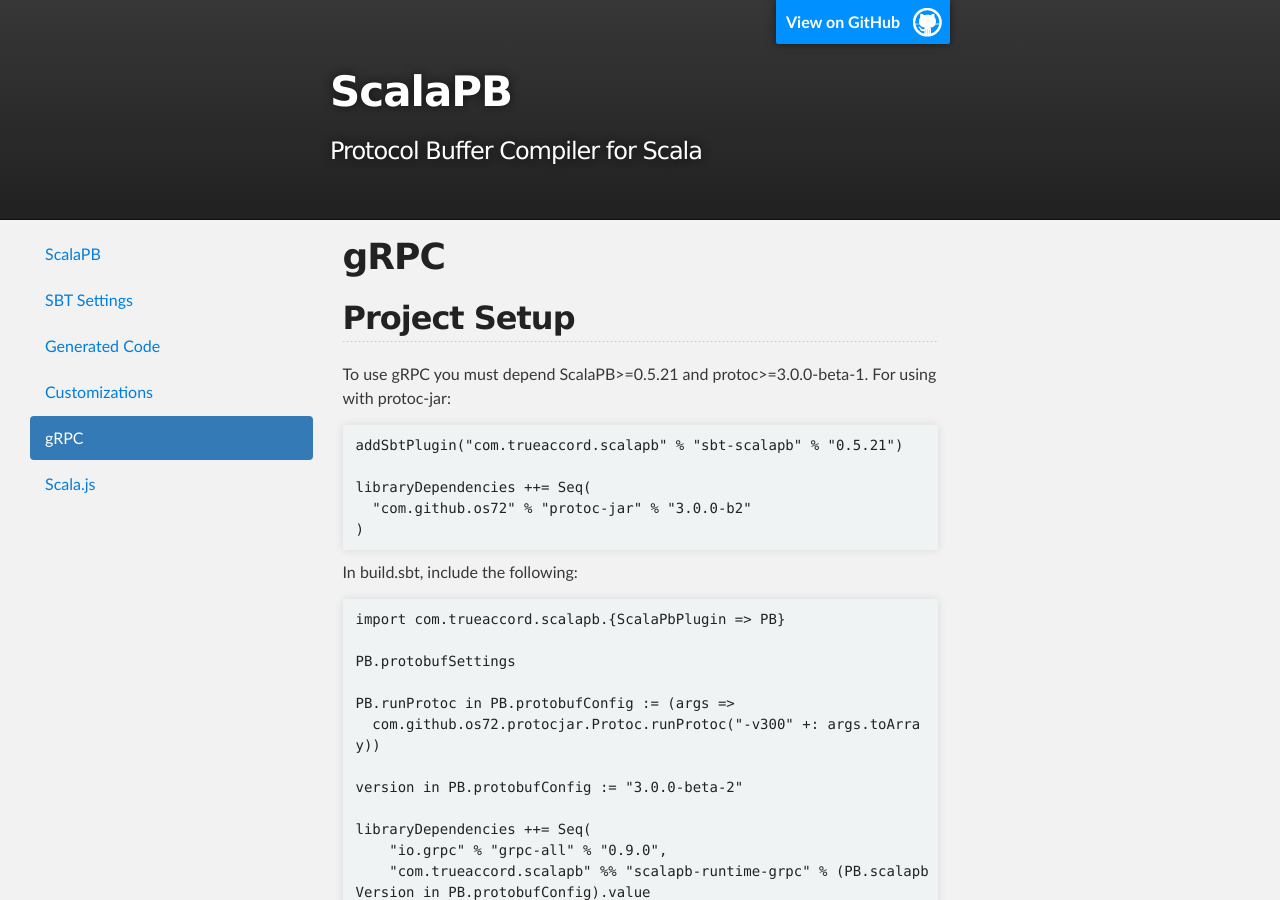
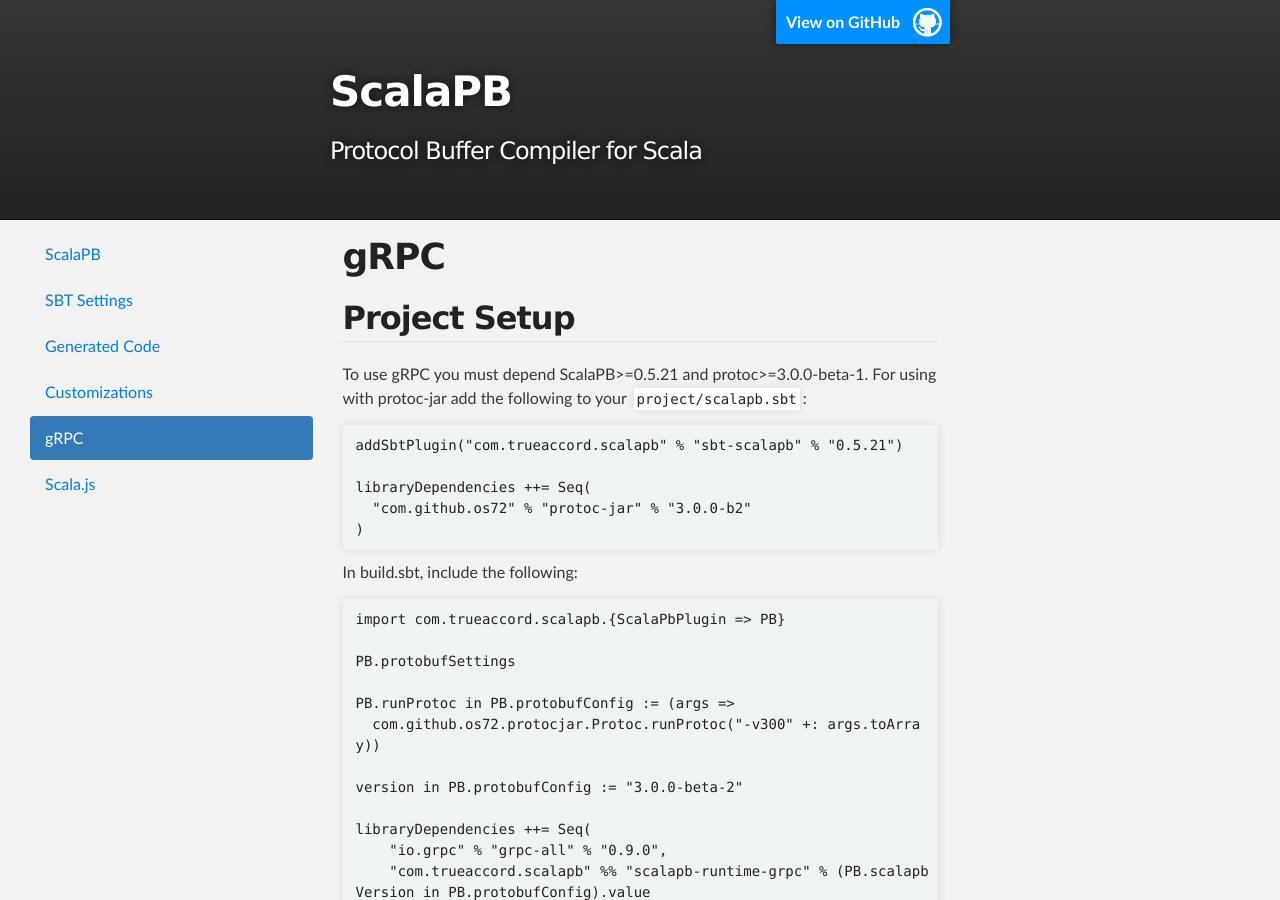
Before and after one commit to scalapb/ScalaPB, a Jekyll site: the page built from grpc.md, in a window 1280 px wide and 900 px high. Built offline with Jekyll 4.4.1, drawn with Linux system fonts in a browser that asks for light colours.

Commit message:
Add filename

```diff
--- a/grpc.md
+++ b/grpc.md
@@ -8,7 +8,7 @@
 ## Project Setup
 
 To use gRPC you must depend ScalaPB>=0.5.21 and protoc>=3.0.0-beta-1. For using
-with protoc-jar:
+with protoc-jar add the following to your `project/scalapb.sbt`:
 
     addSbtPlugin("com.trueaccord.scalapb" % "sbt-scalapb" % "{{site.data.version.sbt_scalapb5}}")
 
```
